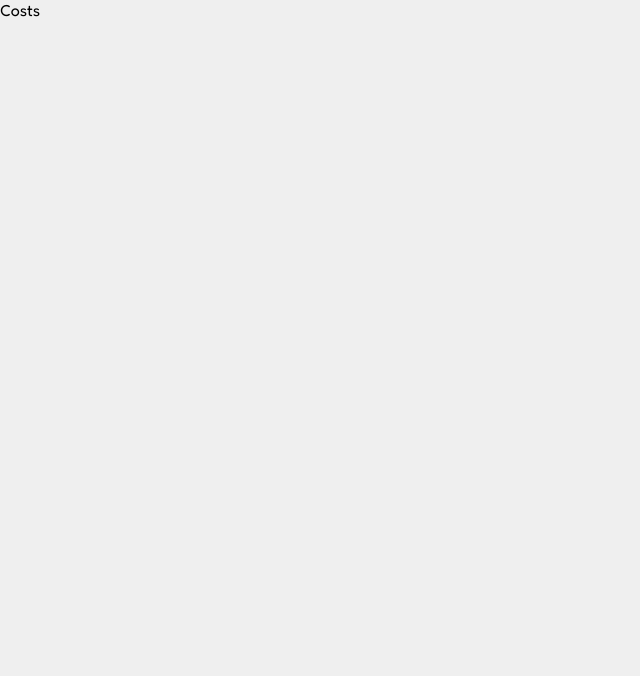
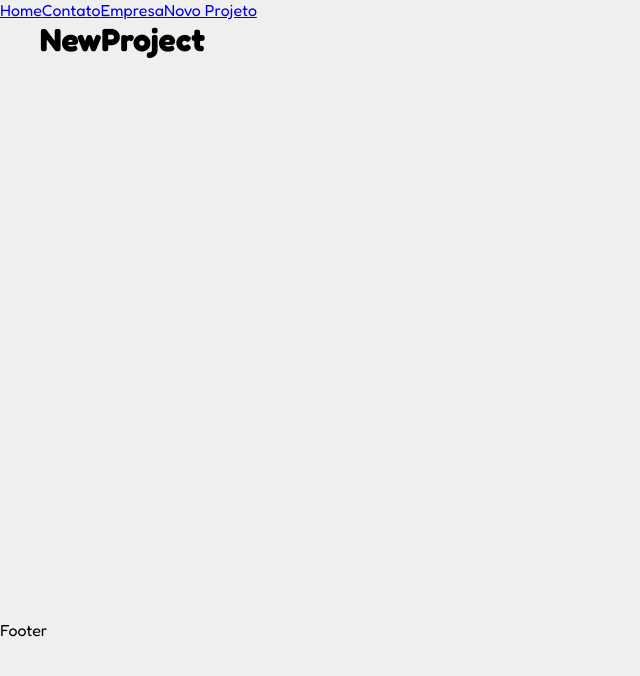
Before and after one commit to MatheusTDjamdjian/cost-planner, a React (Create React App) app in the folder project/: page /newproject in a window 1280 px wide. Shown: the top 676 px of the page, without its empty margins (0-640 px from the left). Built offline with nearby package versions, Linux system fonts and the light colour scheme.

Commit message:
start of react router

```diff
--- a/project/src/App.js
+++ b/project/src/App.js
@@ -1,8 +1,37 @@
+import { BrowserRouter as Router, Route, Routes, Link } from 'react-router-dom';
+
+import Home from "./components/pages/Home";
+import Company from "./components/pages/Company";
+import Contact from "./components/pages/Contact";
+import NewProject from "./components/pages/NewProject";
+
+import Container from "./components/layouts/Container";
+
 function App() {
   return (
-    <div className="App">
-      <p>Costs</p>
-    </div>
+
+    <Router>
+
+      <div>
+        <ul>
+         <Link to="/" >Home</Link>
+         <Link to="/contact" >Contato</Link>
+         <Link to="company" >Empresa</Link>
+         <Link to="newproject" >Novo Projeto</Link>
+        </ul>
+      </div>
+      <Container customClass="min-height">
+        <Routes>
+         <Route path="/" element= {< Home />}/>
+         <Route path="/company" element= {< Company />}/>
+         <Route path="/contact" element= {< Contact />}/>
+         <Route path="newproject" element= {< NewProject />}/>
+        </Routes>
+      </Container>
+
+    <p>Footer</p>
+
+    </Router>
   );
 }
 
--- /dev/null
+++ b/project/src/components/layouts/Container.js
@@ -0,0 +1,12 @@
+import styles from './Container.module.css'
+function Container(props) {
+    return (
+
+        <div className={`${styles.container} ${styles[props.customClass]}`}>
+            {props.children}
+        </div>
+
+    )
+}
+
+export default Container
--- /dev/null
+++ b/project/src/components/layouts/Container.module.css
@@ -0,0 +1,17 @@
+.container {
+    width: 1200px;
+    display: flex;
+    justify-content: space-between;
+    margin: 0 auto;
+    flex-wrap: wrap;
+}
+.min-height {
+    min-height: 75vh;
+}
+.start {
+    justify-content: flex-start;
+}
+.column {
+    flex-direction: column;
+    justify-content: flex-start;
+}
--- /dev/null
+++ b/project/src/components/pages/Company.js
@@ -0,0 +1,5 @@
+function Company() {
+    return <h1>Company</h1>
+}
+
+export default Company
--- /dev/null
+++ b/project/src/components/pages/Contact.js
@@ -0,0 +1,5 @@
+function Contact() {
+    return <h1>Contact</h1>
+}
+
+export default Contact
--- /dev/null
+++ b/project/src/components/pages/Home.js
@@ -0,0 +1,5 @@
+function Home() {
+    return <h1>Home</h1>
+}
+
+export default Home
--- /dev/null
+++ b/project/src/components/pages/NewProject.js
@@ -0,0 +1,5 @@
+function NewProject() {
+    return <h1>NewProject</h1>
+}
+
+export default NewProject
```
